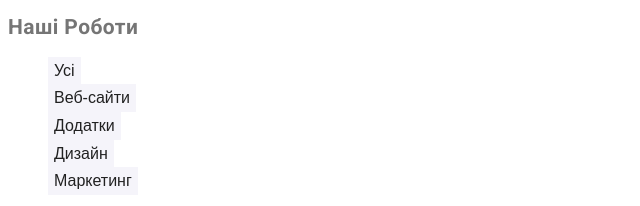
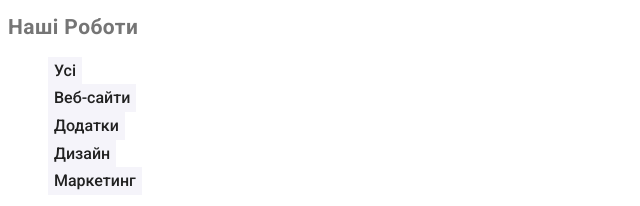
Before and after one commit to OksMykhailo/goit-markup-hw-02, a plain HTML site: page portfolio.html in a window 1280 px wide. Shown: the part 154-360 px from the top of the page, 0-640 px from the left. Drawn offline with Linux system fonts and the light colour scheme.

Commit message:
Update CSS

```diff
--- a/css/styles.css
+++ b/css/styles.css
@@ -141,8 +141,8 @@ ul {
 }
 
 /*button*/
-.btn  .btn_portfolio {
-
+.btn_portfolio {
+    font-family: inherit;
     font-weight: 500;
     font-size: 16px;
     line-height: 1.6;
```
